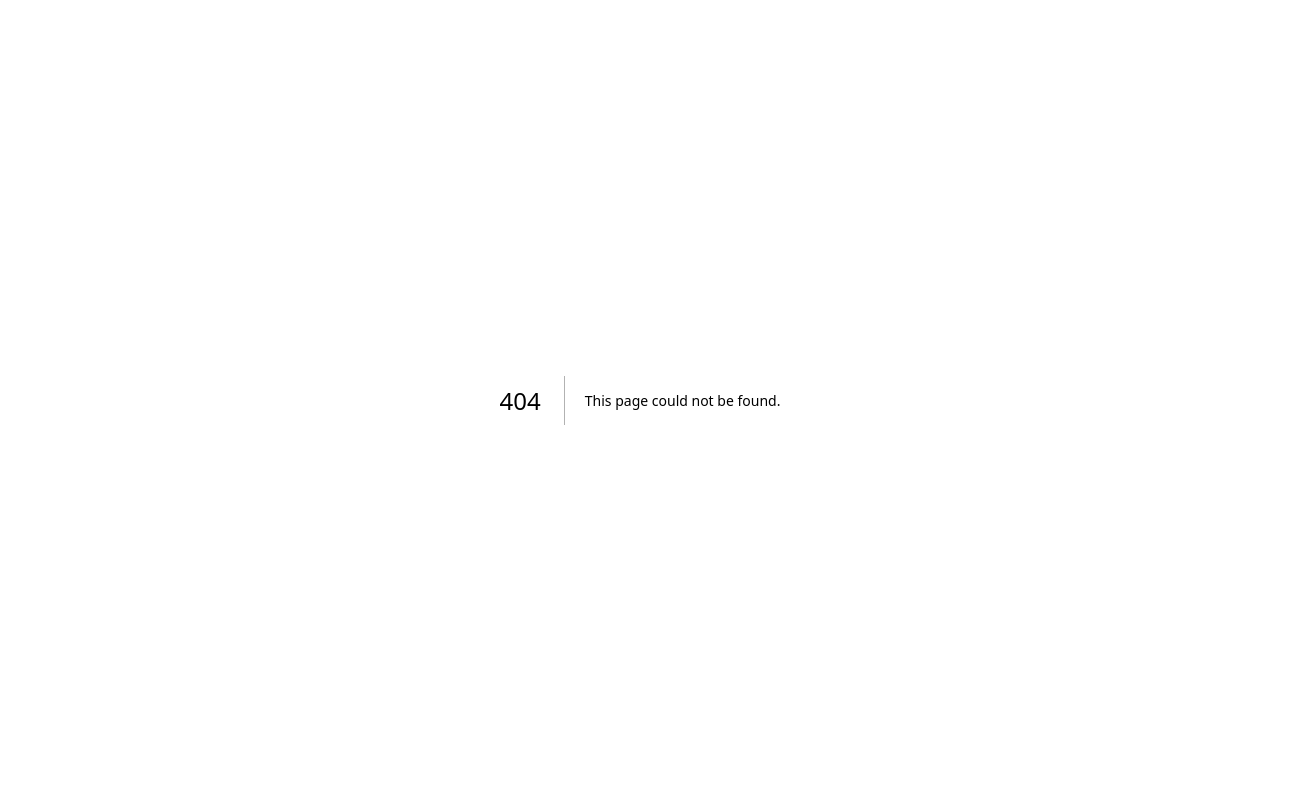
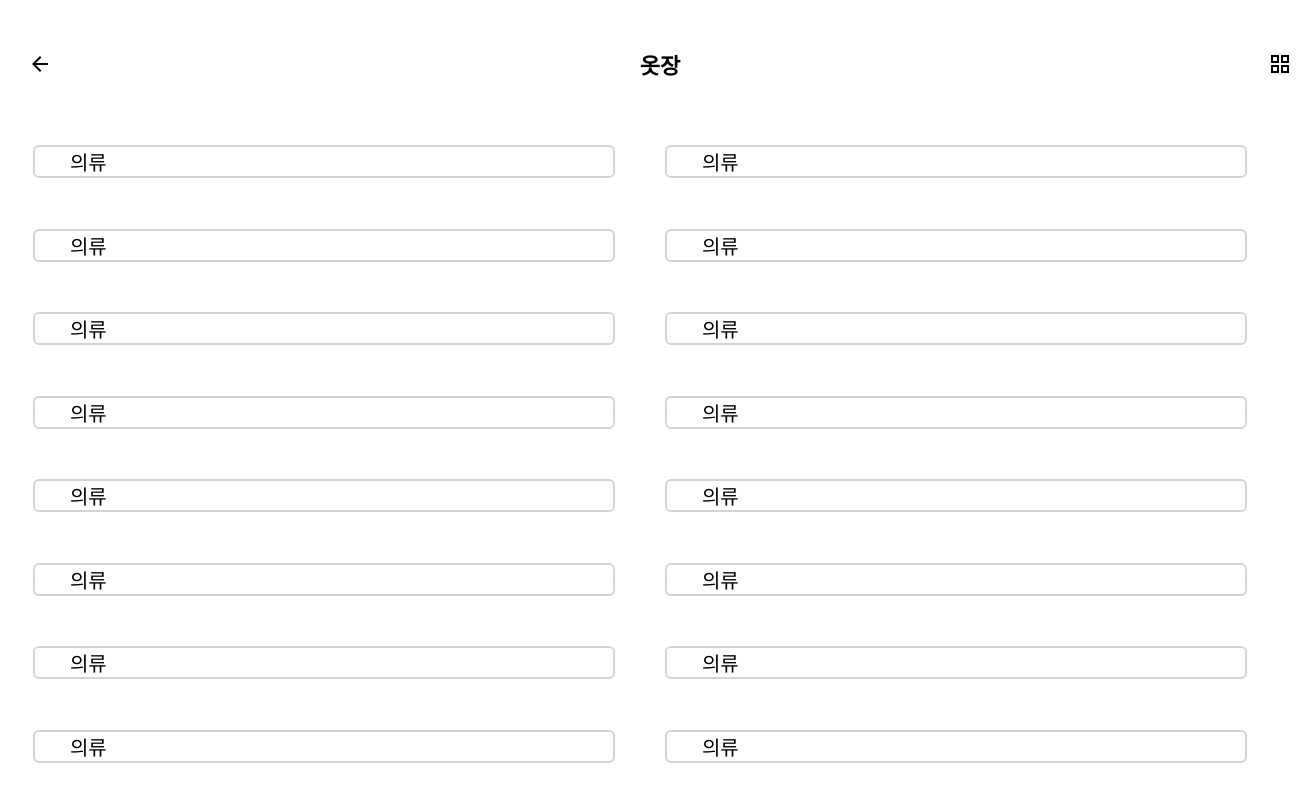
Before and after one commit to FRONTLINE2024/ADizzi-APP, a Next.js app: page /SlotItemDropdown in a window 1280 px wide. Before the commit this address had no page. Shown: the top 800 px of the page, 1312 px wide, since content can reach past the window. Built offline with nearby package versions, Linux system fonts and the light colour scheme.

Commit message:
:feature 다중 드롭박스 ui 구현

```diff
--- a/app/page.tsx
+++ b/app/page.tsx
@@ -1,11 +1,11 @@
 'use client';
 
-import ContainerSlotItem from '@/pages/ContainerSlotItem';
+import SlotItemDropdown from '@/pages/SlotItemDropdown';
 
 export default function Home() {
   return (
     <main>
-      <ContainerSlotItem />
+      <SlotItemDropdown />
     </main>
   );
 }
--- /dev/null
+++ b/components/MultiDropdown/MultiDropdown.tsx
@@ -0,0 +1,95 @@
+import styled from 'styled-components';
+
+function MultiDropdown() {
+  return (
+    <MultiDropdownContainer>
+      <DropdownRowContainer>
+        <DropdownContainer>
+          <DropdownText>의류</DropdownText>
+        </DropdownContainer>
+        <DropdownContainer>
+          <DropdownText>의류</DropdownText>
+        </DropdownContainer>
+      </DropdownRowContainer>
+      <DropdownRowContainer>
+        <DropdownContainer>
+          <DropdownText>의류</DropdownText>
+        </DropdownContainer>
+        <DropdownContainer>
+          <DropdownText>의류</DropdownText>
+        </DropdownContainer>
+      </DropdownRowContainer>
+      <DropdownRowContainer>
+        <DropdownContainer>
+          <DropdownText>의류</DropdownText>
+        </DropdownContainer>
+        <DropdownContainer>
+          <DropdownText>의류</DropdownText>
+        </DropdownContainer>
+      </DropdownRowContainer>
+      <DropdownRowContainer>
+        <DropdownContainer>
+          <DropdownText>의류</DropdownText>
+        </DropdownContainer>
+        <DropdownContainer>
+          <DropdownText>의류</DropdownText>
+        </DropdownContainer>
+      </DropdownRowContainer>
+      <DropdownRowContainer>
+        <DropdownContainer>
+          <DropdownText>의류</DropdownText>
+        </DropdownContainer>
+        <DropdownContainer>
+          <DropdownText>의류</DropdownText>
+        </DropdownContainer>
+      </DropdownRowContainer>
+      <DropdownRowContainer>
+        <DropdownContainer>
+          <DropdownText>의류</DropdownText>
+        </DropdownContainer>
+        <DropdownContainer>
+          <DropdownText>의류</DropdownText>
+        </DropdownContainer>
+      </DropdownRowContainer>
+      <DropdownRowContainer>
+        <DropdownContainer>
+          <DropdownText>의류</DropdownText>
+        </DropdownContainer>
+        <DropdownContainer>
+          <DropdownText>의류</DropdownText>
+        </DropdownContainer>
+      </DropdownRowContainer>
+      <DropdownRowContainer>
+        <DropdownContainer>
+          <DropdownText>의류</DropdownText>
+        </DropdownContainer>
+        <DropdownContainer>
+          <DropdownText>의류</DropdownText>
+        </DropdownContainer>
+      </DropdownRowContainer>
+    </MultiDropdownContainer>
+  );
+}
+
+const MultiDropdownContainer = styled.div`
+  display: flex;
+  flex-direction: column;
+`;
+
+const DropdownContainer = styled.div`
+  display: flex;
+  width: 50%;
+  border: 2px solid #d5d5d5;
+  border-radius: 6px;
+  margin: 2% 2%;
+`;
+
+const DropdownRowContainer = styled.div`
+  display: flex;
+`;
+
+const DropdownText = styled.div`
+  font-size: 20px;
+  margin-left: 6%;
+`;
+export default MultiDropdown;
--- /dev/null
+++ b/pages/SlotItemDropdown.tsx
@@ -0,0 +1,31 @@
+import HeaderCollect from '@/components/header/HeaderCollect';
+import LargeButton from '@/components/button/largeButton';
+import styled from 'styled-components';
+import MultiDropdown from '@/components/MultiDropdown/MultiDropdown';
+
+function SlotItemDropdown() {
+  return (
+    <BackgroundContainer>
+      <HeaderCollect label="옷장" />
+      <MultiDropdown />
+      <ButtonContainer>
+        <LargeButton label="확인" />
+      </ButtonContainer>
+    </BackgroundContainer>
+  );
+}
+
+const BackgroundContainer = styled.div`
+  background-color: white;
+  display: flex;
+  flex-direction: column;
+  height: 100vh;
+`;
+
+const ButtonContainer = styled.div`
+  display: flex;
+  justify-content: space-around;
+    margin-top: 20%;
+`;
+
+export default SlotItemDropdown;
```
Also changed, not shown: components/MultiDropdown/index.ts (added).
